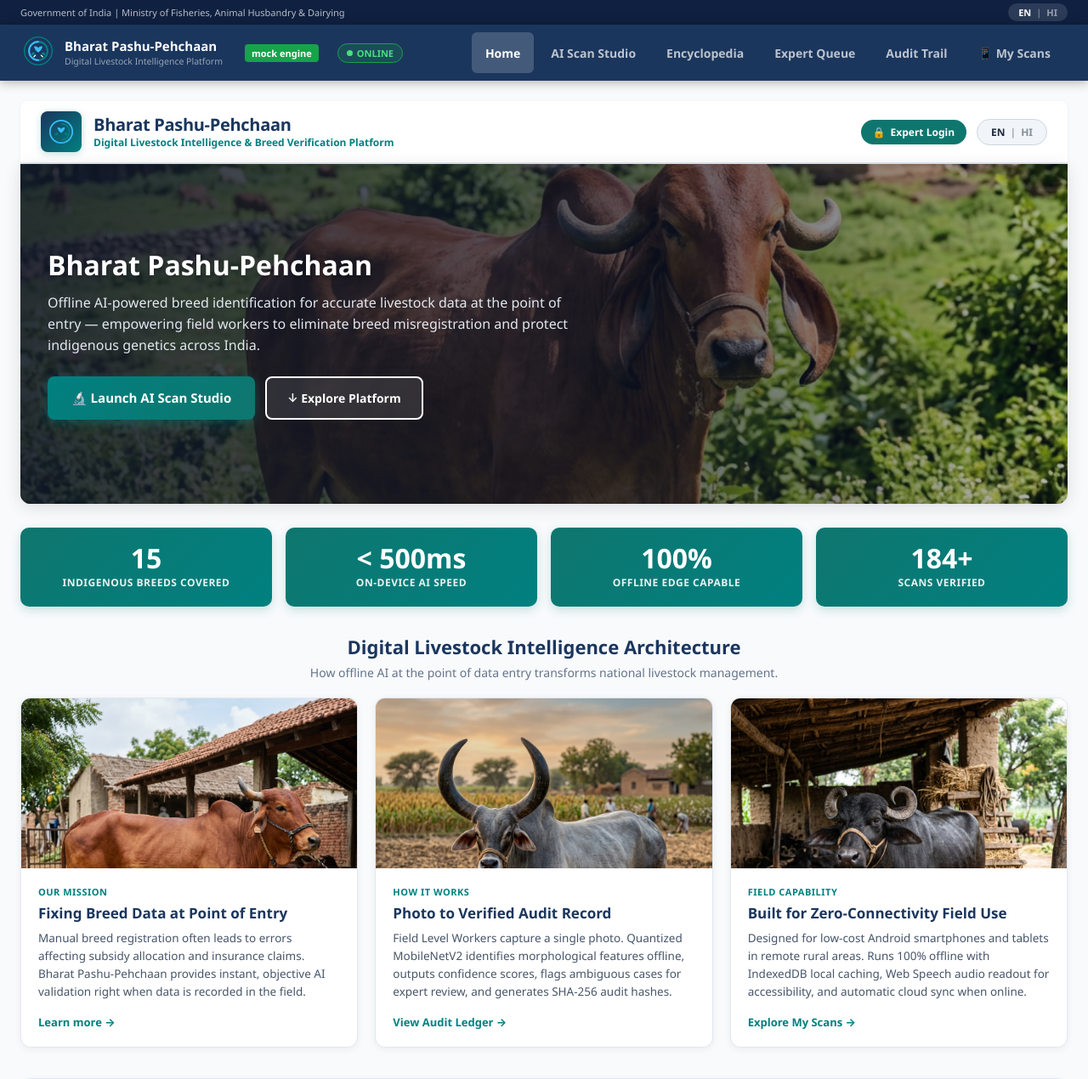
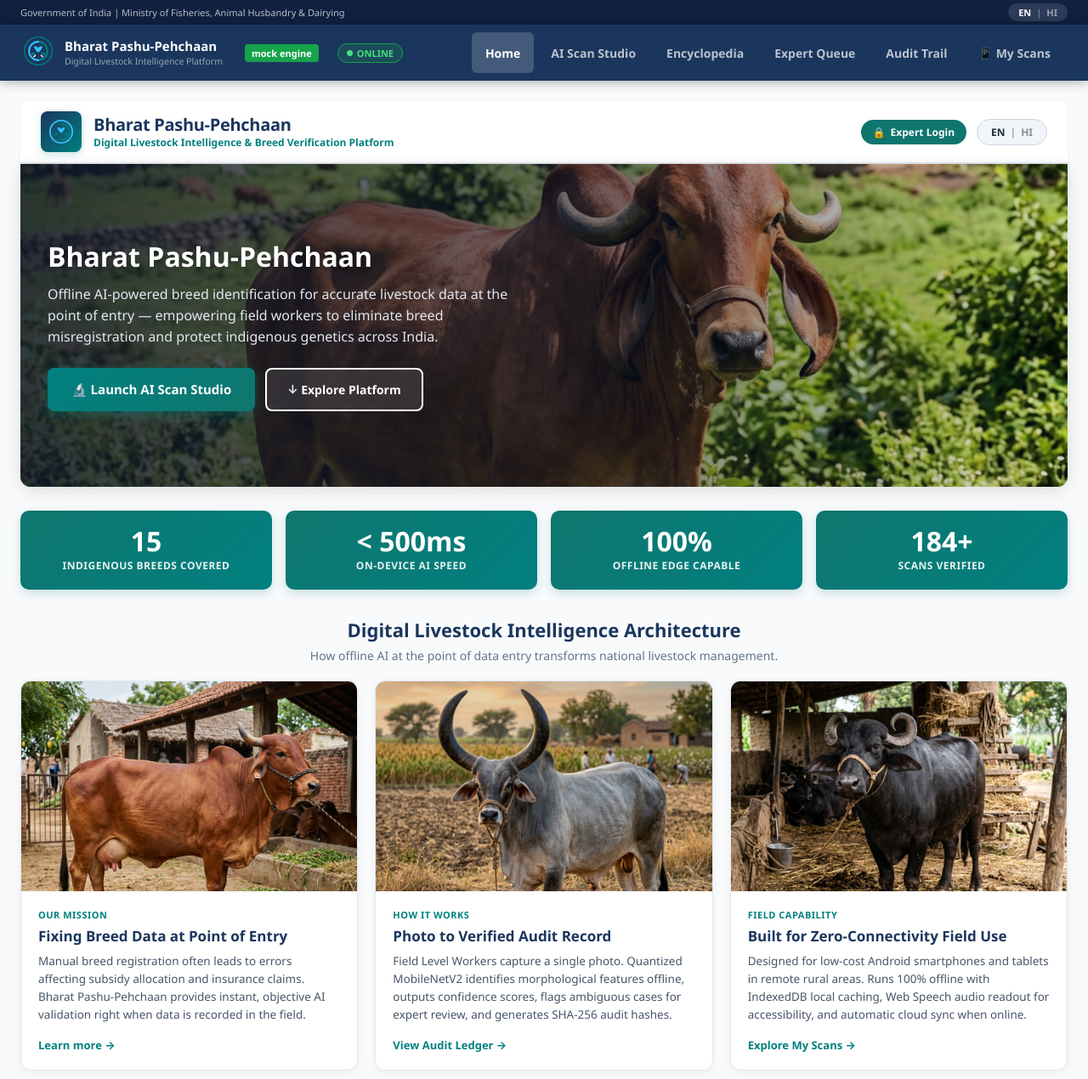
Before and after one commit to Aadityavarier/breed-recognition, a Flask app: page / in a window 1280 px wide. Shown: the top 1270 px of the page at 85% size. Run offline with Flask 3, Linux system fonts and the light colour scheme; data that the repository does not hold is empty.

Commit message:
homepage image position fixed2

```diff
--- a/expert-dashboard/templates/index.html
+++ b/expert-dashboard/templates/index.html
@@ -1939,11 +1939,11 @@
       </div>
 
       <!-- ❷ HERO BANNER WITH REAL PHOTOGRAPHY OVERLAY -->
-      <div style="position:relative; min-height:400px; background:#1B365D url('/static/images/gir_hero.jpg') center 45% / cover no-repeat; border-radius:0 0 12px 12px; overflow:hidden; display:flex; align-items:center; margin-bottom:28px; box-shadow:0 4px 20px rgba(0,0,0,0.12);">
+      <div style="position:relative; min-height:380px; background:#1B365D url('/static/images/gir_hero.jpg') center 45% / cover no-repeat; border-radius:0 0 12px 12px; overflow:hidden; display:flex; align-items:center; margin-bottom:28px; box-shadow:0 4px 20px rgba(0,0,0,0.12);">
         <!-- Dark gradient overlay for crisp legibility -->
-        <div style="position:absolute; inset:0; background:linear-gradient(90deg, rgba(15,23,42,0.88) 0%, rgba(15,23,42,0.65) 60%, rgba(15,23,42,0.3) 100%);"></div>
-
-        <div style="position:relative; z-index:2; padding:40px 32px; max-width:760px;">
+        <div style="position:absolute; inset:0; background:linear-gradient(90deg, rgba(15,23,42,0.85) 0%, rgba(15,23,42,0.55) 55%, rgba(15,23,42,0.15) 100%);"></div>
+
+        <div style="position:relative; z-index:2; padding:40px 32px; max-width:620px;">
           <h1 style="color:#FFFFFF; font-size:32px; font-weight:800; line-height:1.25; margin-bottom:12px; text-shadow:0 2px 4px rgba(0,0,0,0.3);" data-i18n="hero_h1">
             Bharat Pashu-Pehchaan
           </h1>
@@ -1996,7 +1996,9 @@
 
           <!-- Card 1: Our Mission -->
           <div class="card" style="margin-bottom:0; padding:0; overflow:hidden; display:flex; flex-direction:column; border:1px solid #E2E8F0;">
-            <div style="height:200px; background:#E2E8F0 url('/static/images/sahiwal_mission.jpg') right top / cover no-repeat; position:relative;"></div>
+            <div style="width:100%; aspect-ratio:16/10; overflow:hidden; background:#E2E8F0; position:relative;">
+              <img src="/static/images/sahiwal_mission.jpg" alt="Sahiwal Mission" style="width:100%; height:100%; object-fit:cover; object-position:center 30%; display:block;">
+            </div>
             <div style="padding:20px; flex:1; display:flex; flex-direction:column;">
               <div style="font-size:11px; font-weight:700; color:#008080; text-transform:uppercase; letter-spacing:0.5px; margin-bottom:6px;" data-i18n="c1_tag">Our Mission</div>
               <h3 style="font-size:17px; font-weight:800; color:#1B365D; margin-bottom:8px;" data-i18n="c1_h">Fixing Breed Data at Point of Entry</h3>
@@ -2011,7 +2013,9 @@
 
           <!-- Card 2: How It Works -->
           <div class="card" style="margin-bottom:0; padding:0; overflow:hidden; display:flex; flex-direction:column; border:1px solid #E2E8F0;">
-            <div style="height:200px; background:#E2E8F0 url('/static/images/kankrej_workflow.jpg') center top / cover no-repeat; position:relative;"></div>
+            <div style="width:100%; aspect-ratio:16/10; overflow:hidden; background:#E2E8F0; position:relative;">
+              <img src="/static/images/kankrej_workflow.jpg" alt="Kankrej Workflow" style="width:100%; height:100%; object-fit:cover; object-position:center 25%; display:block;">
+            </div>
             <div style="padding:20px; flex:1; display:flex; flex-direction:column;">
               <div style="font-size:11px; font-weight:700; color:#008080; text-transform:uppercase; letter-spacing:0.5px; margin-bottom:6px;" data-i18n="c2_tag">How It Works</div>
               <h4 style="font-size:17px; font-weight:800; color:#1B365D; margin-bottom:8px;" data-i18n="c2_h">Photo to Verified Audit Record</h4>
@@ -2026,7 +2030,9 @@
 
           <!-- Card 3: Built For Field Workers -->
           <div class="card" style="margin-bottom:0; padding:0; overflow:hidden; display:flex; flex-direction:column; border:1px solid #E2E8F0;">
-            <div style="height:200px; background:#E2E8F0 url('/static/images/murrah_fieldworker.jpg') center top / cover no-repeat; position:relative;"></div>
+            <div style="width:100%; aspect-ratio:16/10; overflow:hidden; background:#E2E8F0; position:relative;">
+              <img src="/static/images/murrah_fieldworker.jpg" alt="Murrah Fieldworker" style="width:100%; height:100%; object-fit:cover; object-position:center 45%; display:block;">
+            </div>
             <div style="padding:20px; flex:1; display:flex; flex-direction:column;">
               <div style="font-size:11px; font-weight:700; color:#008080; text-transform:uppercase; letter-spacing:0.5px; margin-bottom:6px;" data-i18n="c3_tag">Field Capability</div>
               <h3 style="font-size:17px; font-weight:800; color:#1B365D; margin-bottom:8px;" data-i18n="c3_h">Built for Zero-Connectivity Field Use</h3>
@@ -2037,6 +2043,7 @@
                 Explore My Scans &rarr;
               </button>
             </div>
+          </div>
           </div>
 
         </div>
```
